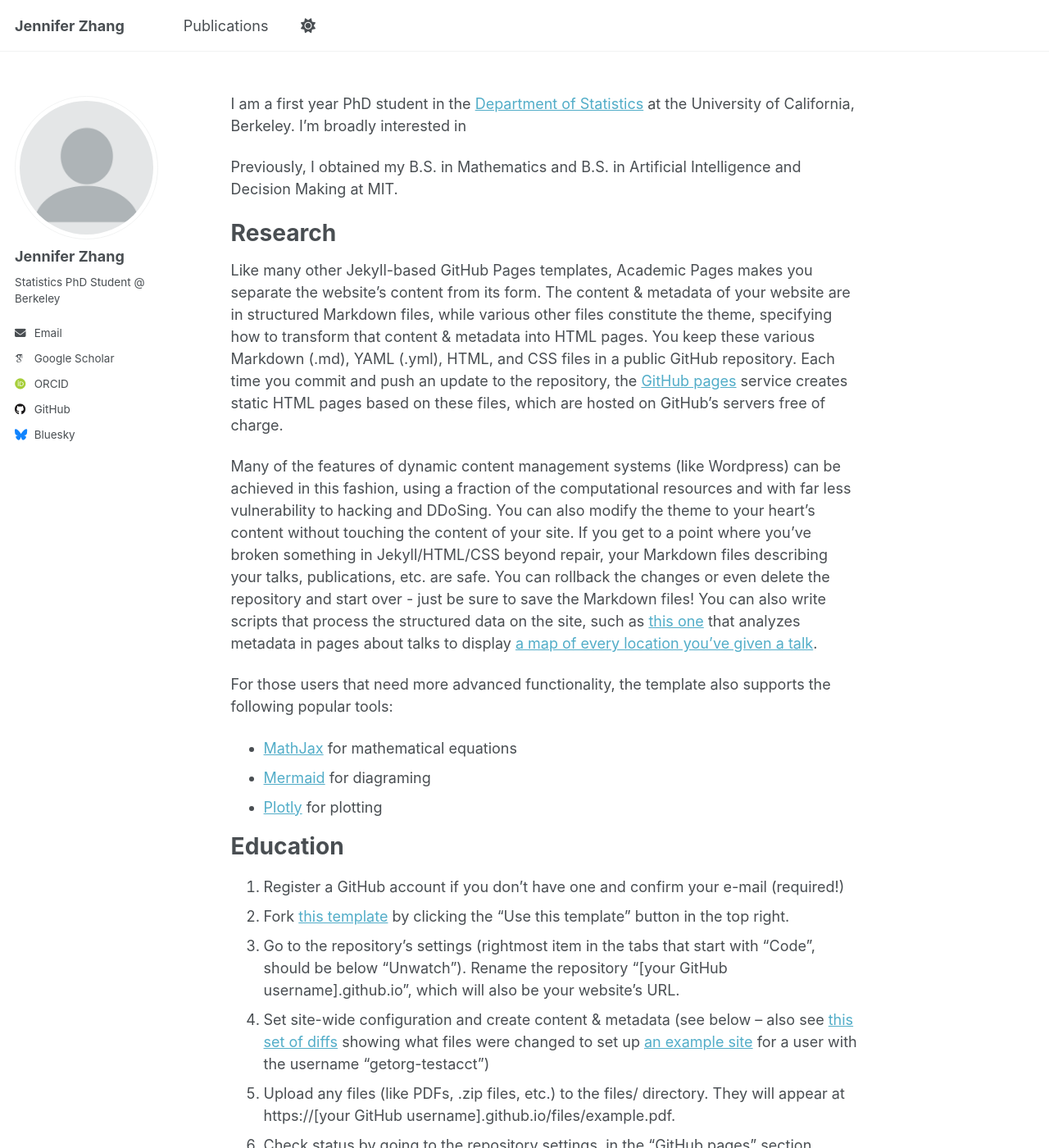
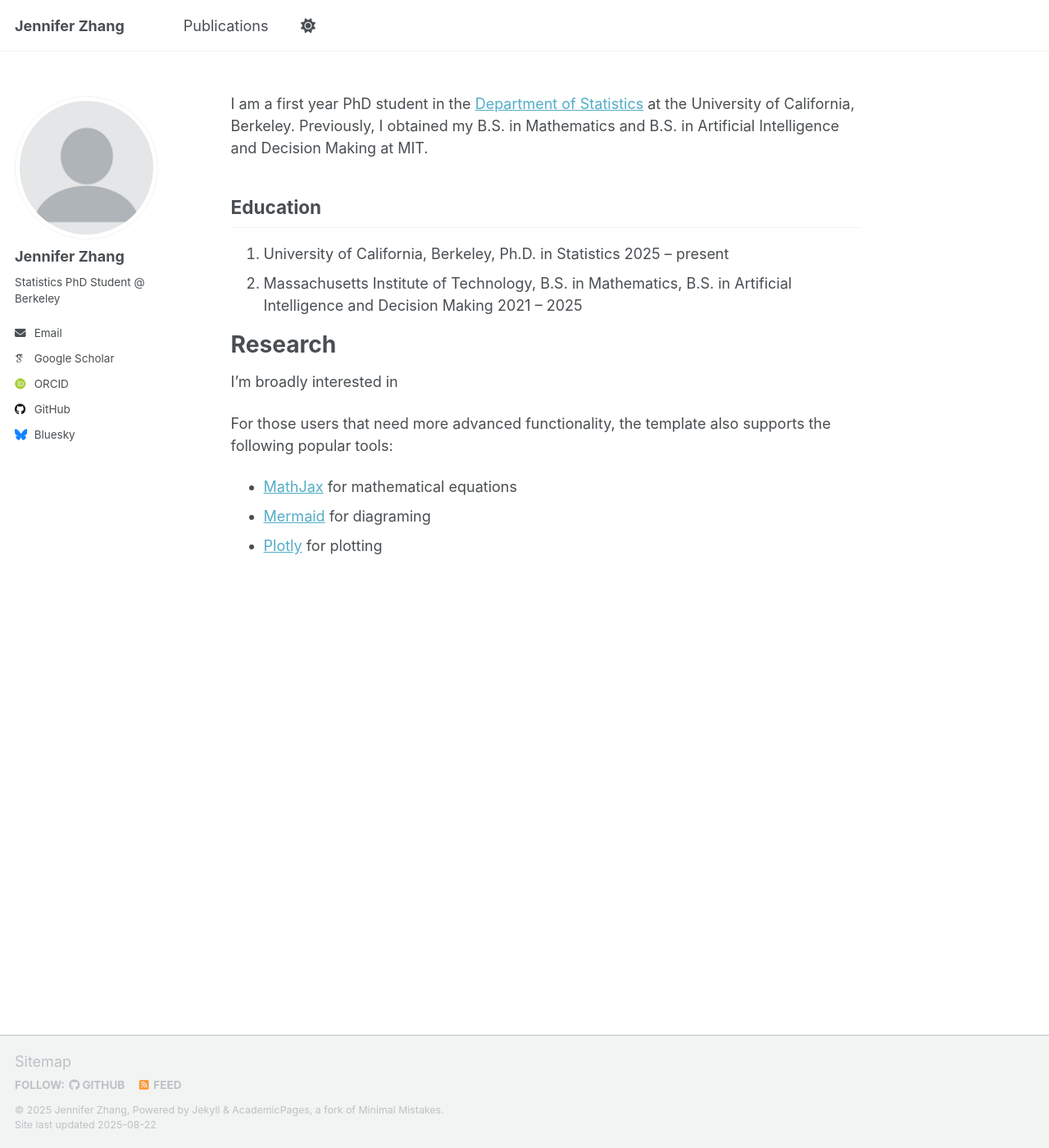
Before and after one commit to jenjzhang/jenjzhang.github.io, a Jekyll site: the page built from _pages/about.md, in a window 1280 px wide and 1400 px high. Shown: the whole window at 82% size. Built offline with Jekyll 4.4.1, drawn with Linux system fonts in a browser that asks for light colours; some web fonts are replaced; a script that is not in the unit is left out; some of the changed text lies outside the part shown.

Commit message:
Update about.md

```diff
--- a/_pages/about.md
+++ b/_pages/about.md
@@ -7,26 +7,21 @@ redirect_from:
   - /about.html
 ---
 
-I am a first year PhD student in the [Department of Statistics](https://statistics.berkeley.edu/) at the University of California, Berkeley. I'm broadly interested in
+I am a first year PhD student in the [Department of Statistics](https://statistics.berkeley.edu/) at the University of California, Berkeley. Previously, I obtained my B.S. in Mathematics and B.S. in Artificial Intelligence and Decision Making at MIT.
 
-Previously, I obtained my B.S. in Mathematics and B.S. in Artificial Intelligence and Decision Making at MIT.
+Education
+-----
+1. University of California, Berkeley, Ph.D. in Statistics
+2025 -- present
+1. Massachusetts Institute of Technology, B.S. in Mathematics, B.S. in Artificial Intelligence and Decision Making
+2021 -- 2025
+
 
 Research
 ======
-Like many other Jekyll-based GitHub Pages templates, Academic Pages makes you separate the website's content from its form. The content & metadata of your website are in structured Markdown files, while various other files constitute the theme, specifying how to transform that content & metadata into HTML pages. You keep these various Markdown (.md), YAML (.yml), HTML, and CSS files in a public GitHub repository. Each time you commit and push an update to the repository, the [GitHub pages](https://pages.github.com/) service creates static HTML pages based on these files, which are hosted on GitHub's servers free of charge.
-
-Many of the features of dynamic content management systems (like Wordpress) can be achieved in this fashion, using a fraction of the computational resources and with far less vulnerability to hacking and DDoSing. You can also modify the theme to your heart's content without touching the content of your site. If you get to a point where you've broken something in Jekyll/HTML/CSS beyond repair, your Markdown files describing your talks, publications, etc. are safe. You can rollback the changes or even delete the repository and start over - just be sure to save the Markdown files! You can also write scripts that process the structured data on the site, such as [this one](https://github.com/academicpages/academicpages.github.io/blob/master/talkmap.ipynb) that analyzes metadata in pages about talks to display [a map of every location you've given a talk](https://academicpages.github.io/talkmap.html).
+I'm broadly interested in
 
 For those users that need more advanced functionality, the template also supports the following popular tools:
 - [MathJax](https://www.mathjax.org/) for mathematical equations
 - [Mermaid](https://mermaid.js.org/) for diagraming
 - [Plotly](https://plotly.com/javascript/) for plotting
-
-Education
-======
-1. Register a GitHub account if you don't have one and confirm your e-mail (required!)
-1. Fork [this template](https://github.com/academicpages/academicpages.github.io) by clicking the "Use this template" button in the top right.
-1. Go to the repository's settings (rightmost item in the tabs that start with "Code", should be below "Unwatch"). Rename the repository "[your GitHub username].github.io", which will also be your website's URL.
-1. Set site-wide configuration and create content & metadata (see below -- also see [this set of diffs](http://archive.is/3TPas) showing what files were changed to set up [an example site](https://getorg-testacct.github.io) for a user with the username "getorg-testacct")
-1. Upload any files (like PDFs, .zip files, etc.) to the files/ directory. They will appear at https://[your GitHub username].github.io/files/example.pdf.
-1. Check status by going to the repository settings, in the "GitHub pages" section
```
